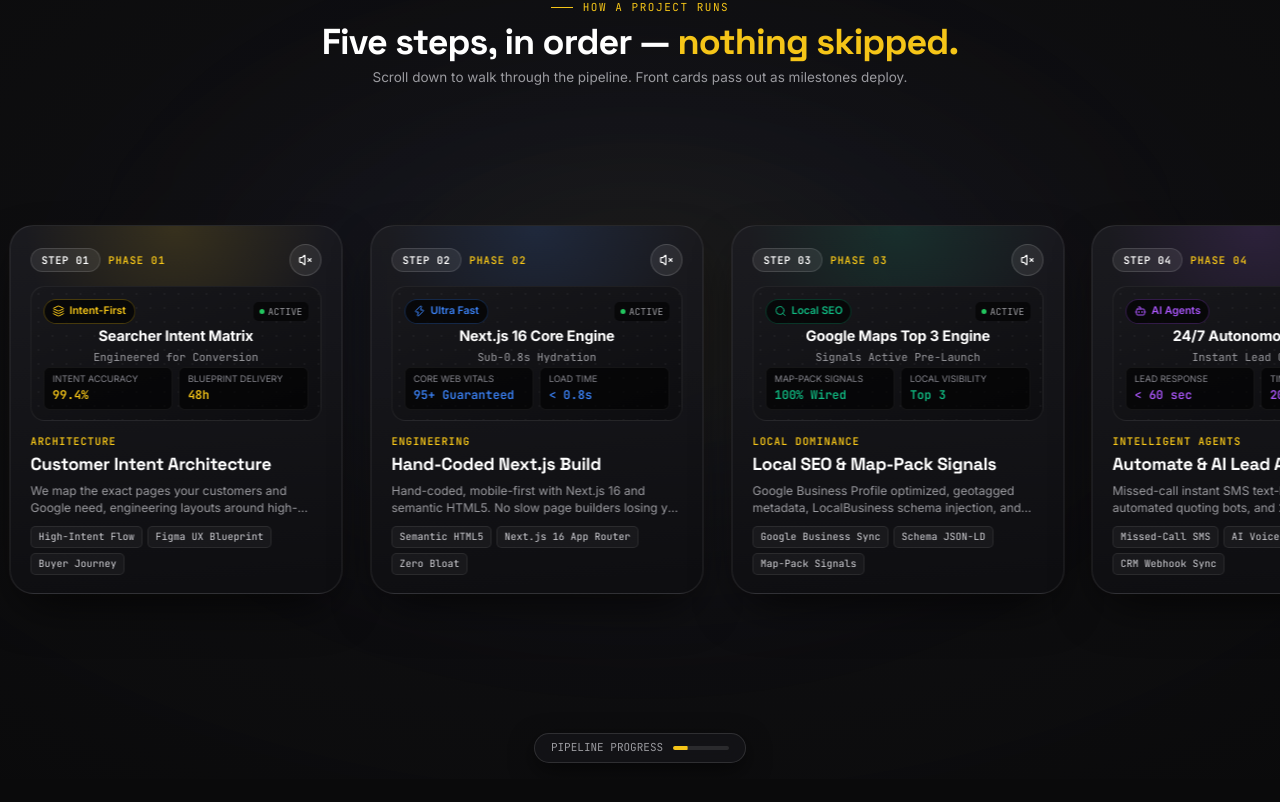
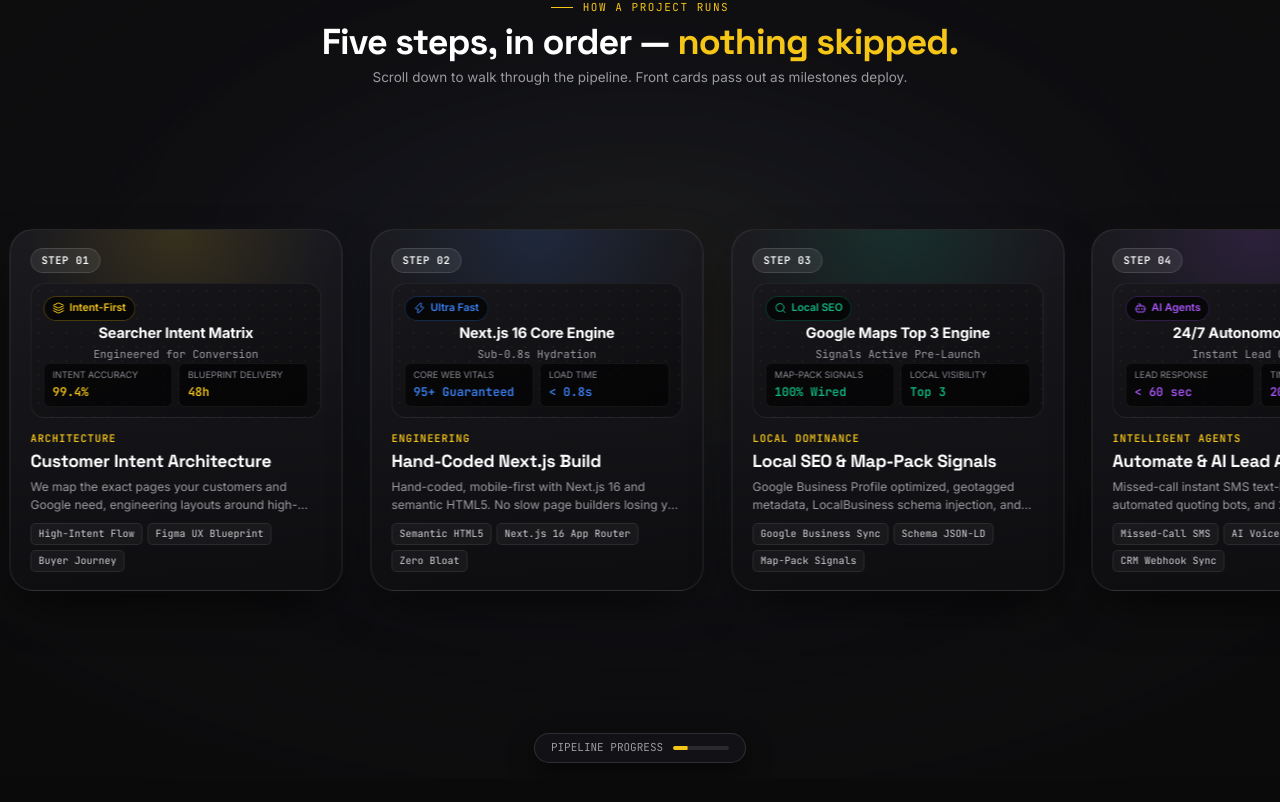
Before and after one commit to Minahil-25/mihilraw, a Next.js app: page / in a window 1280 px wide. Shown: the part 1912-2714 px from the top of the page. Built offline with nearby package versions, Linux system fonts and the light colour scheme.

Commit message:
feat: implement scroll-linked horizontal process progression component with Framer Motion

```diff
--- a/components/ProcessReeler.jsx
+++ b/components/ProcessReeler.jsx
@@ -4,8 +4,6 @@ import React, { useRef, useState, useEffect } from 'react';
 import { motion, useScroll, useTransform, useSpring } from 'framer-motion';
 import {
   Sparkles,
-  Volume2,
-  VolumeX,
   ArrowRight,
   CheckCircle2,
   Zap,
@@ -126,7 +124,6 @@ const processSteps = [
 
 export default function ProcessReeler() {
   const containerRef = useRef(null);
-  const [activeAudioIndex, setActiveAudioIndex] = useState(null);
   const [windowWidth, setWindowWidth] = useState(1200);
 
   useEffect(() => {
@@ -161,11 +158,6 @@ export default function ProcessReeler() {
     [0, 1],
     [initialOffset, finalOffset]
   );
-
-  const toggleAudio = (idx, e) => {
-    e.stopPropagation();
-    setActiveAudioIndex(activeAudioIndex === idx ? null : idx);
-  };
 
     return (
     <section
@@ -237,7 +229,6 @@ export default function ProcessReeler() {
           >
             {processSteps.map((step, idx) => {
               const IconComp = step.icon;
-              const isPlaying = activeAudioIndex === idx;
 
               return (
                 <div
@@ -285,12 +276,11 @@ export default function ProcessReeler() {
                       style={{
                         display: 'flex',
                         alignItems: 'center',
-                        justifyContent: 'space-between',
+                        justifyContent: 'flex-start',
                         zIndex: 20,
                         marginBottom: '10px'
                       }}
                     >
-                      <div style={{ display: 'flex', alignItems: 'center', gap: '8px' }}>
                       <span
                         style={{
                           background: 'rgba(255, 255, 255, 0.08)',
@@ -306,39 +296,6 @@ export default function ProcessReeler() {
                       >
                         STEP {step.num}
                       </span>
-                        <span
-                          style={{
-                            color: 'var(--yellow)',
-                            fontSize: '10.5px',
-                            fontFamily: 'var(--font-mono)',
-                            letterSpacing: '0.08em',
-                            fontWeight: 600
-                          }}
-                        >
-                          {step.phase}
-                        </span>
-                      </div>
-
-                      {/* Sound/Interactive Toggle Pill */}
-                      <button
-                        onClick={(e) => toggleAudio(idx, e)}
-                        aria-label="Toggle card insight"
-                        style={{
-                          width: '32px',
-                          height: '32px',
-                          borderRadius: '50%',
-                          background: isPlaying ? 'var(--yellow)' : 'rgba(255, 255, 255, 0.08)',
-                          border: '1px solid rgba(255, 255, 255, 0.15)',
-                          color: isPlaying ? '#000' : '#fff',
-                          display: 'flex',
-                          alignItems: 'center',
-                          justifyContent: 'center',
-                          cursor: 'pointer',
-                          transition: 'all 0.2s ease'
-                        }}
-                      >
-                        {isPlaying ? <Volume2 size={14} /> : <VolumeX size={14} />}
-                      </button>
                     </div>
 
                     {/* Middle Visual Stage Box */}
@@ -370,7 +327,7 @@ export default function ProcessReeler() {
                       />
 
                       {/* Top Visual Pill */}
-                      <div style={{ display: 'flex', alignItems: 'center', justifyContent: 'space-between', zIndex: 5 }}>
+                      <div style={{ display: 'flex', alignItems: 'center', justifyContent: 'flex-start', zIndex: 5 }}>
                         <div
                           style={{
                             display: 'flex',
@@ -388,23 +345,6 @@ export default function ProcessReeler() {
                         >
                           <IconComp size={12} />
                           <span>{step.cardMedia.badge}</span>
-                        </div>
-
-                        <div
-                          style={{
-                            display: 'flex',
-                            alignItems: 'center',
-                            gap: '4px',
-                            fontSize: '9.5px',
-                            fontFamily: 'var(--font-mono)',
-                            color: '#9a9a9f',
-                            background: 'rgba(0, 0, 0, 0.6)',
-                            padding: '2px 6px',
-                            borderRadius: '5px'
-                          }}
-                        >
-                          <span style={{ width: '5px', height: '5px', borderRadius: '50%', background: '#22c55e', display: 'inline-block' }} />
-                          ACTIVE
                         </div>
                       </div>
 
```
Lines whose indentation alone changed are shown as unchanged.
